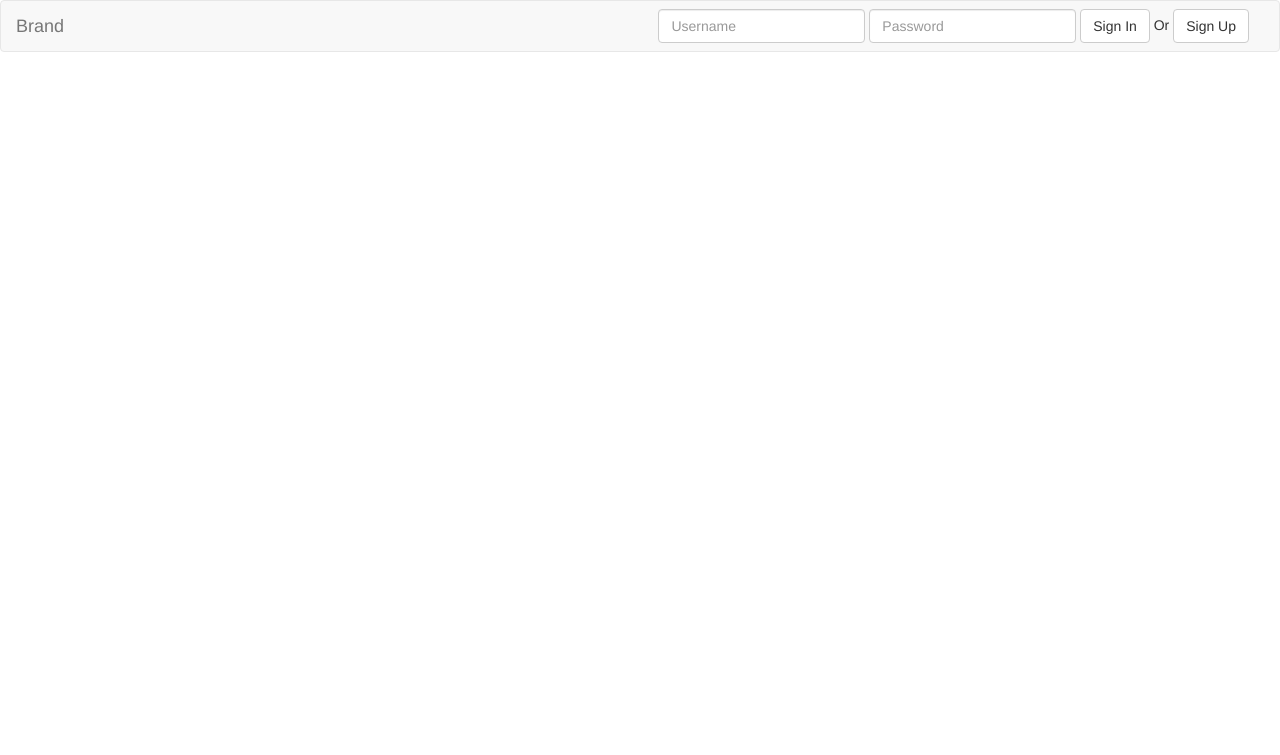
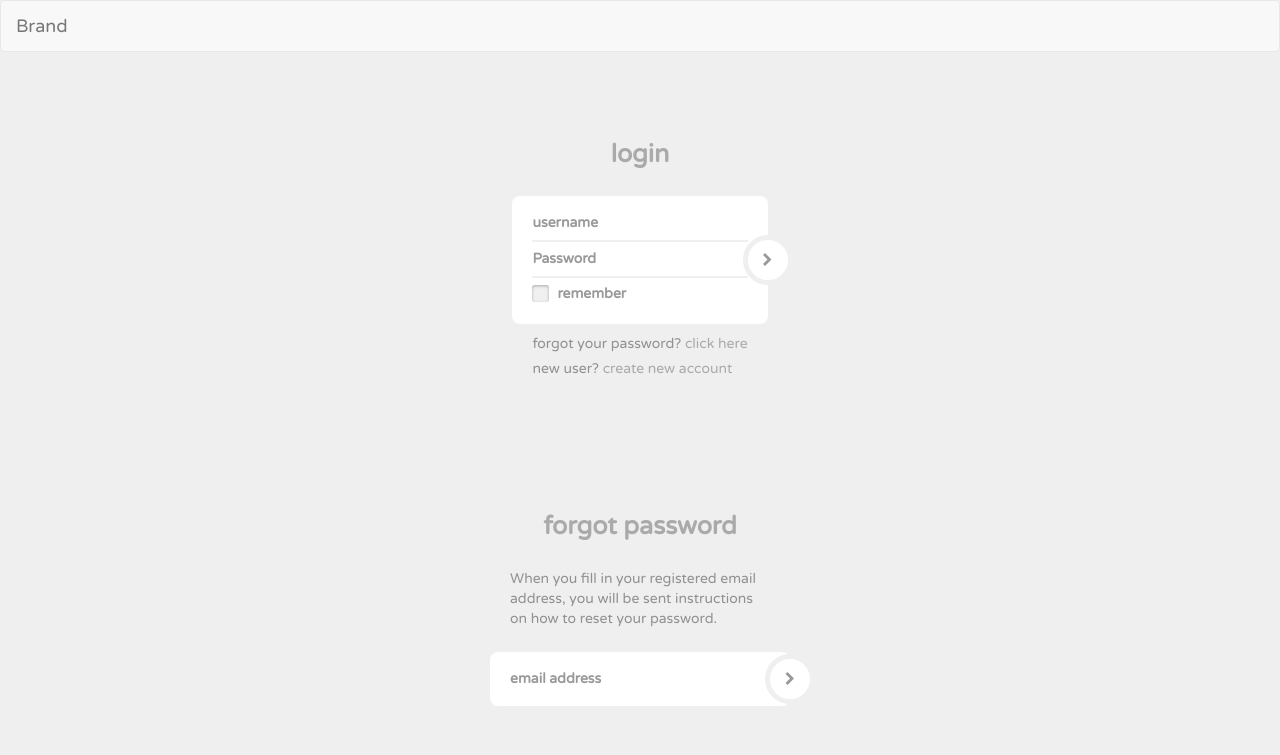
Before and after one commit to resultugay/presentg, a Flask app: page /signin in a window 1280 px wide. Shown: the top 755 px of the page. Run offline with Flask 2, Linux system fonts and the light colour scheme; some libraries are stand-ins or nearby versions.

Commit message:
Sign in page is splitted up from home page and broken links are repaired.

```diff
--- a/templates/sign_in.html
+++ b/templates/sign_in.html
@@ -4,7 +4,14 @@
 	    <meta charset="utf-8" />
     	<title>Gift</title>
     	<link rel="stylesheet" href="{{ url_for('static', filename='css/bootstrap.min.css') }}" />
-	</head>
+    	<link rel="stylesheet" href="{{ url_for('static', filename='css/signup.css') }}" />
+    	<link rel="stylesheet" href="//maxcdn.bootstrapcdn.com/font-awesome/4.3.0/css/font-awesome.min.css">
+		<link href='http://fonts.googleapis.com/css?family=Varela+Round' rel='stylesheet' type='text/css'>
+		<script src="{{ url_for('static', filename='js/jquery.min.js') }}"></script>
+		<script src="https://cdnjs.cloudflare.com/ajax/libs/jquery-validate/1.13.1/jquery.validate.min.js"></script>
+    	<meta name="viewport" content="width=device-width, initial-scale=1, maximum-scale=1" />
+
+		</head>
 	<body>
 		<nav class="navbar navbar-default">
 		  <div class="container-fluid">
@@ -13,22 +20,69 @@
 		      <a class="navbar-brand" href="/">Brand</a>
 		    </div>
 
-		    <!-- Collect the nav links, forms, and other content for toggling -->
-		    <div class="collapse navbar-collapse" id="bs-example-navbar-collapse-1">
-
-		      <form class="navbar-form navbar-right" role = "form" action ="" name = "sign_in_form" id = "sign_in_form" method = "POST">
-		        <div class="form-group">
-		          {{ form.csrf_token }}
-		          {{ form.username(required=True,type='text',class='form-control',
-                           placeholder='Username') }}
-	              {{ form.password(required=True,type='text',class='form-control',
-                           placeholder='Password') }}		        </div>
-		        <button type="submit" class="btn btn-default">Sign In</button>
-		        Or
-		        <a href = "/sign_up" class="btn btn-default">Sign Up</a>
-		      </form>
-		    </div><!-- /.navbar-collapse -->
 		  </div><!-- /.container-fluid -->
 		</nav>
+
+<div class="text-center" style="padding:50px 0">
+	<div class="logo">login</div>
+	<!-- Main Form -->
+	<div class="login-form-1">
+    <form class="text-left" role = "form" action ="" name = "sign_in_form" id = "sign_in_form" method = "POST">
+			<div class="login-form-main-message"></div>
+			<div class="main-login-form">
+				<div class="login-group">
+					<div class="form-group">
+									{{ form.csrf_token }}
+				   {{ form.username(required=True,type='text',class='form-control',
+				                           placeholder='username') }}
+					</div>
+					<div class="form-group">
+				{{ form.password(required=True,type='password',class='form-control',
+                           placeholder='Password') }}			</div>
+					<div class="form-group login-group-checkbox">
+						<input type="checkbox" id="lg_remember" name="lg_remember">
+						<label for="lg_remember">remember</label>
+					</div>
+				</div>
+				<button type="submit" class="login-button"><i class="fa fa-chevron-right"></i></button>
+			</div>
+			<div class="etc-login-form">
+				<p>forgot your password? <a href="#">click here</a></p>
+				<p>new user? <a href="{{ url_for('sign_up.sign_up_page') }}">create new account</a></p>
+			</div>
+		</form>
+	</div>
+	<!-- end:Main Form -->
+</div>
+
+
+
+						<!-- FORGOT PASSWORD FORM -->
+		<div class="text-center" style="padding:50px 0">
+			<div class="logo">forgot password</div>
+			<!-- Main Form -->
+			<div class="login-form-1">
+				<form id="forgot-password-form" class="text-left">
+					<div class="etc-login-form">
+						<p>When you fill in your registered email address, you will be sent instructions on how to reset your password.</p>
+					</div>
+					<div class="login-form-main-message"></div>
+					<div class="main-login-form">
+						<div class="login-group">
+							<div class="form-group">
+								<label for="fp_email" class="sr-only">Email address</label>
+								<input type="text" class="form-control" id="fp_email" name="fp_email" placeholder="email address">
+							</div>
+						</div>
+						<button type="submit" class="login-button"><i class="fa fa-chevron-right"></i></button>
+					</div>
+
+				</form>
+			</div>
+			<!-- end:Main Form -->
+		</div>
+
+
+
 	</body>
 </html>
```
Also changed, not shown: templates/sign_up.html (+3 -6 lines).
